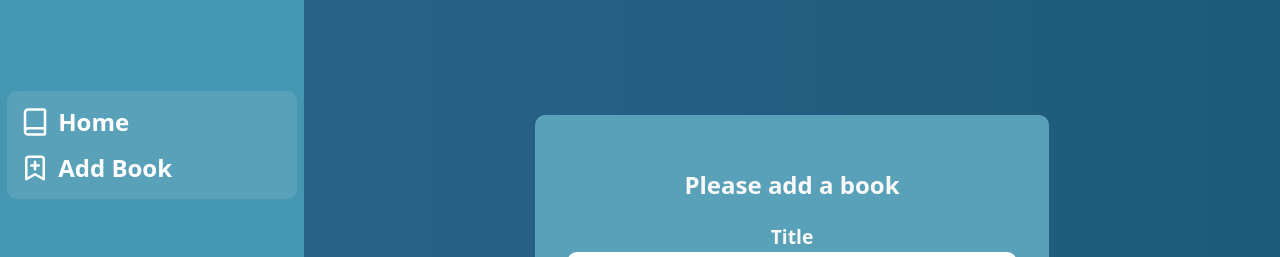
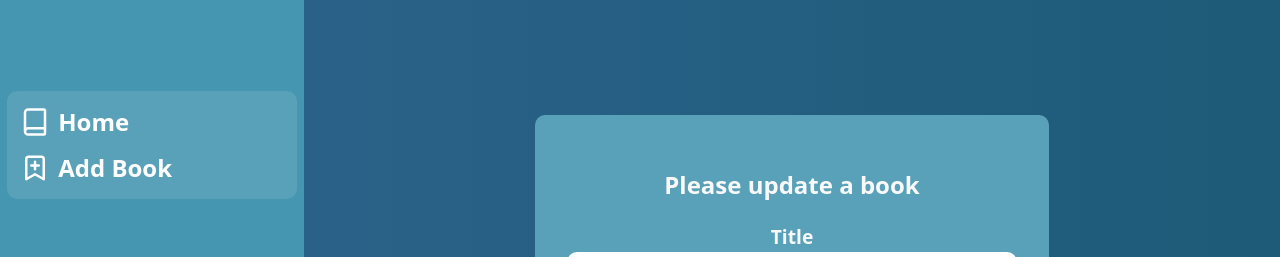
Before and after one commit to ElizaCalmau/books-dashboard-app, a React (Vite) app: page /update-book/1 in a window 1280 px wide. Shown: the top 257 px of the page. Built offline with nearby package versions, Linux system fonts and the light colour scheme; data requests are answered from the project's data file.

Commit message:
fix title according to books state

```diff
--- a/src/components/EditPage/EditPage.tsx
+++ b/src/components/EditPage/EditPage.tsx
@@ -107,7 +107,7 @@ export const EditPage = () => {
         <>
             <form onSubmit={handleSubmit} className={styles.formWrapper}>
                 <div className={styles.form}>
-                    <h2>Please add a book</h2>
+                    <h2>Please {isNewBook? 'add' : 'update'} a book </h2>
                     {bookDetails && inputFields.map((field: InputField) => {
                         return (
                                 <div className={styles.inputWrapper} key={field.name}>
```
